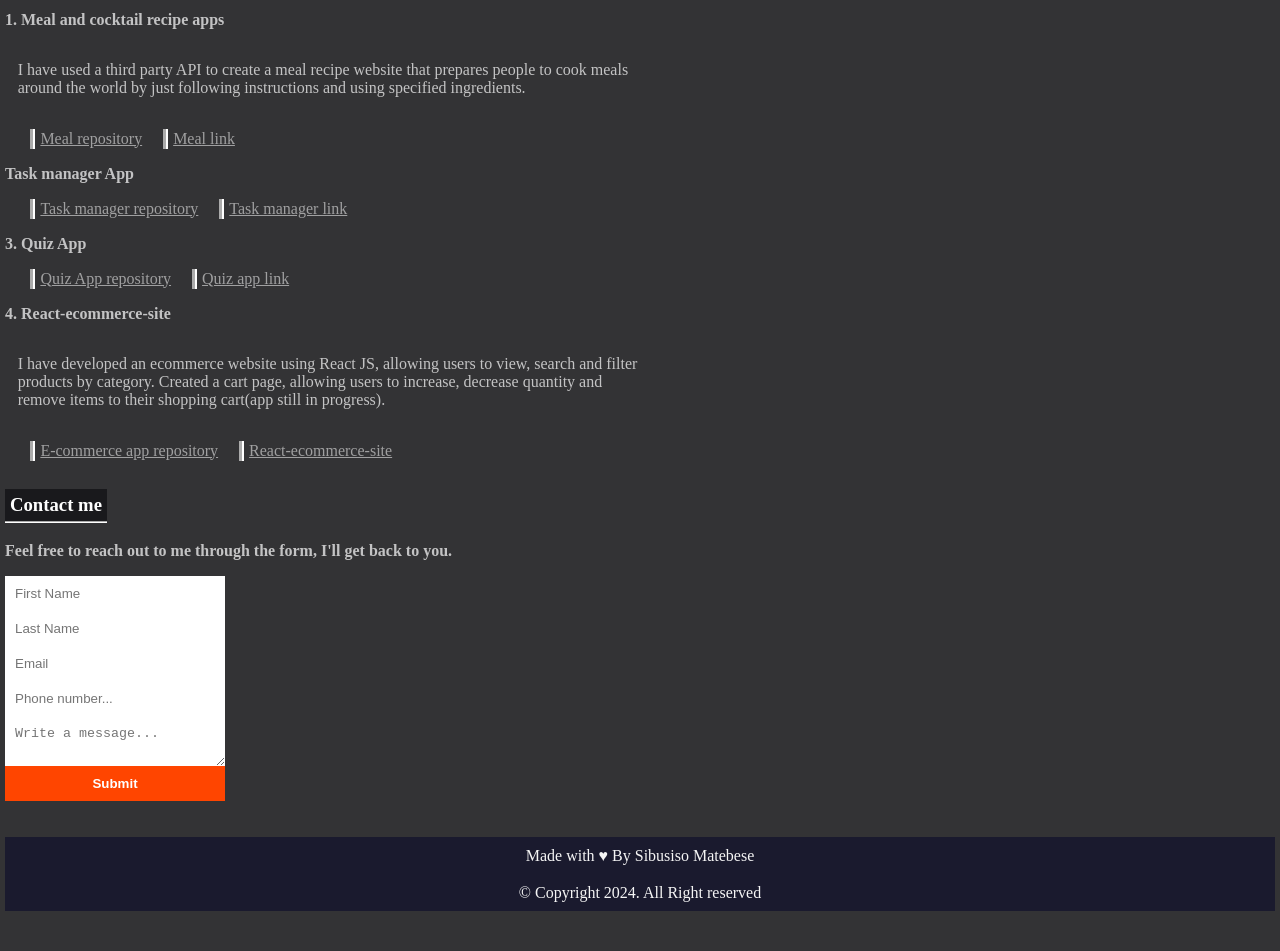
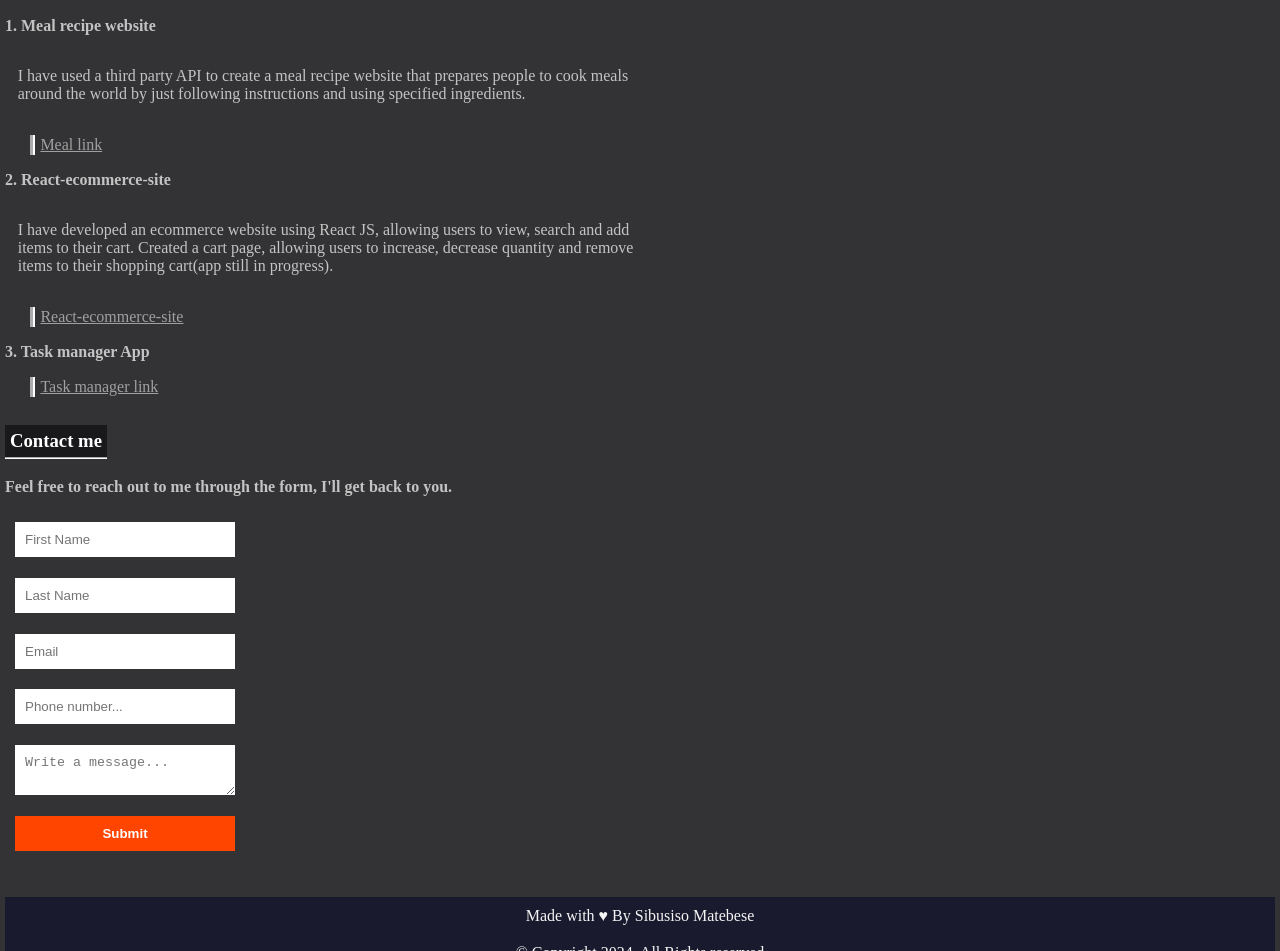
Before and after one commit to Sibusiso75/my-portfolio, a React (Vite) app: page / in a window 1280 px wide. Shown: the part 821-1772 px from the top of the page. Before the commit the page ends 1737 px from the top, so only its background shows below. Built offline with nearby package versions, Linux system fonts and the light colour scheme.

Commit message:
add contact form

```diff
--- a/package.json
+++ b/package.json
@@ -10,11 +10,13 @@
     "preview": "vite preview"
   },
   "dependencies": {
+    "axios": "^1.6.8",
     "react": "^18.2.0",
     "react-dom": "^18.2.0",
     "react-icons": "^4.12.0",
     "react-router-dom": "^6.19.0",
-    "react-scroll": "^1.9.0"
+    "react-scroll": "^1.9.0",
+    "react-toastify": "^10.0.5"
   },
   "devDependencies": {
     "@types/react": "^18.2.15",
--- a/src/AboutMeAndSkills.jsx
+++ b/src/AboutMeAndSkills.jsx
@@ -1,6 +1,6 @@
 import React from 'react'
-import {FaDownload, FaHtml5, FaCss3,  FaReact, FaNodeJs, FaDatabase} from "react-icons/fa"
-import {MdJavascript, MdEmail} from "react-icons/md"
+import { FaHtml5, FaCss3,  FaReact, FaNodeJs, FaDatabase} from "react-icons/fa"
+import {MdJavascript} from "react-icons/md"
 import {BiGitBranch} from "react-icons/bi"
 
 
@@ -9,9 +9,13 @@ function AboutMeAndSkills() {
     <div>
       <div className='aboutMeAndDownload'>
          <h3>About me</h3>
+         <h3 style={{background:"none",
+    borderBottom: "none"}}>
+
          <a href="./sibusisomatebese'sResume.pdf" className='download' download >
-      Download resume
+      Download cv
     </a>
+         </h3>
       </div>
         <p>
         I am a web developer based in Kariega, Eastern Cape. I love Technology, learning new things and solving real world problems by developing software.
--- a/src/App.jsx
+++ b/src/App.jsx
@@ -9,7 +9,6 @@ import ContactAndFooter from './ContactAndFooter'
 function App() {
 
 
-//npm install axios react-toastify
 
   return (
     <>
--- a/src/ContactAndFooter.jsx
+++ b/src/ContactAndFooter.jsx
@@ -1,7 +1,5 @@
 import React, {useState} from 'react'
-// import  axios from "axios"
-// import {toast} from "react-toastify"
-//npm install axios react-toastify
+import  axios from "axios"
 
 function ContactAndFooter() {
     const [firstName, setfirstName] = useState("")
@@ -10,26 +8,26 @@ function ContactAndFooter() {
     const [phoneNumber, setPhoneNumber] = useState(0)
     const [message, setMessage] = useState("")
 
-    // function handleSubmit(e){
-    //     e.preventDefault()
-    //     axios.post("https://emailAPI.onrender.com",
-    //        {firstName, lastName, email, phoneNumber, message}).then((response)=>{
-    //            if(response.data.status){
-    //                toast.success(response.data.message)
-    //            } else{
-    //             toast.error(response.data.message)
-    //            }
-    //     }).catch(err =>{
-    //         console.log("Error")
-    //         toast.error("No internet access")
+    function handleSubmit(e){
+        e.preventDefault()
+        axios.post("https://emailAPI.onrender.com",
+           {firstName, lastName, email, phoneNumber, message}).then((response)=>{
+               if(response.data.status){
+                   alert(response.data.message)
+               } else{
+                alert("Email not sent")
+               }
+        }).catch(err =>{
+            console.log("Error")
 
-    //     })
-    // }
+
+        })
+    }
     return (
         <div>
             <h3>Contact me</h3>
             <p><b>Feel free to reach out to me through the form, I'll get back to you.</b></p>
-            {/* <form onSubmit={handleSubmit}> */}
+            <form onSubmit={handleSubmit}>
                     <input type="text"
                         required
                         autoComplete='off'
@@ -60,11 +58,11 @@ function ContactAndFooter() {
                         placeholder='Write a message...'
                         />
                     <button type="submit">Submit</button>
-            {/* </form> */}
+            </form>
             <br /><br />
             <footer className="footer">
                 <p>Made with ♥ By Sibusiso Matebese</p>
-                <p>© Copyright 2024. All Right reserved</p>
+                <p>© Copyright 2024. All Rights reserved</p>
             </footer>
         </div>
     )
--- a/src/Header.jsx
+++ b/src/Header.jsx
@@ -2,16 +2,14 @@ import React from 'react'
 import { FaUserCheck,FaPhone, FaGithub, FaLinkedin, FaLinkedinIn } from "react-icons/fa"
 import { MdEmail, MdDownload } from "react-icons/md"
 
-
-
 function Header() {
   return (
     <div>
-        <header>
+        <header style={{background:"transparent"}}>
 <h1>Sibusiso Matebese</h1>
-          <span><MdEmail/> SibusisoMatebese75@gmail.com</span>
+          <span ><MdEmail/> SibusisoMatebese75@gmail.com</span>
           <p><FaPhone /> +27 631008729</p>
-          <span style={{display:"flex"}}><a href="https://github.com/Sibusiso75"
+          <span style={{display:"flex", fontWeight:"normal"}}><a href="https://github.com/Sibusiso75"
           style={{borderLeft:"none", borderRight:"2px double whitesmoke"}}><FaGithub/></a><a href="https://www.linkedin.com/in/Sibusiso-matebese-8a0600265"
           style={{borderLeft:"none"}}> <FaLinkedin/></a>
 </span>
--- a/src/Projects.jsx
+++ b/src/Projects.jsx
@@ -7,7 +7,7 @@ function Projects() {
     <div>
          <h3>Personal Projects</h3>
         <div>
-          <p><b>1. Meal and cocktail recipe apps</b></p>
+          <p><b>1. Meal recipe website</b></p>
           <div>
           </div>
           <div className="imageContainer">
@@ -18,51 +18,30 @@ function Projects() {
           <p>
           </p>
           <div className="links">
-            <a href="https://github.com/Sibusiso75/meal-recipe-app.git">Meal repository</a>
             <a href="https://s-mealrecipes.netlify.com">Meal link</a>
           </div>
-
-
-
           <p>
-            <b>Task manager App</b>
-          </p>
-
-
-          <p>
-          </p>
-          <div className="links">
-
-          <span><a href=" https://github.com/Sibusiso75/my-task-list.git">Task manager repository</a></span>
-          <span><a href="https://react-manage-tasks.netlify.app">Task manager link</a></span>
-          </div>
-
-
-
-          <p>
-            <b>3. Quiz App</b>
-
-          </p>
-          <div className="links">
-          <span><a href="https://github.com/Sibusiso75">Quiz App repository</a></span>
-          <span><a href="https://s-react-quiz.netlify.app">Quiz app link</a></span>
-            </div>
-          <p>
-            <b>4. React-ecommerce-site</b>
+            <b>2. React-ecommerce-site</b>
           </p>
           <div className="imageContainer">
-            <p>I have developed an ecommerce website using React JS, allowing users to view, search and filter products by category. Created a cart page, allowing users to increase, decrease quantity and remove items to their shopping cart(app still in progress).
+            <p>I have developed an ecommerce website using React JS, allowing users to view, search and add items to their cart. Created a cart page, allowing users to increase, decrease quantity and remove items to their shopping cart(app still in progress).
             </p>
           </div>
           <p>
 
           </p>
           <div className="links">
-
-          <a href="https://github.com/Sibusiso75/react-quiz.netlify">E-commerce app repository</a>
-          <a href="https://s-react-e-commerce.netlify">
+                      <a href="https://s-react-e-commerce.netlify">
                         React-ecommerce-site
           </a>
+          </div>
+          <p>
+            <b>3. Task manager App</b>
+          </p>
+          <p>
+          </p>
+          <div className="links">
+          <span><a href="https://react-manage-tasks.netlify.app">Task manager link</a></span>
           </div>
 
         </div>
--- a/src/portfolio.css
+++ b/src/portfolio.css
@@ -1,6 +1,10 @@
 .aboutMeAndDownload{
   display: flex;
   justify-content: space-between;
+}
+body{
+  margin: 0px;
+  padding:0px;
 }
 .download:link{
   border-left: none;
@@ -14,8 +18,9 @@
   padding:10px;
   height:fit-content;
 }
-@media screen and (max-width:767px) {
+@media (max-width:767px) {
   body {
+
     margin: 0px;
     padding: 0px;
     background:  rgba(22, 22, 25, 0.874);
@@ -28,9 +33,8 @@
     flex-direction: column;
     width: 200px;
     padding:10px;
-    border-radius:5px;
 
-    gap:1.5rem;
+    gap:1.3rem;
     padding:10px;
   }
 
@@ -137,6 +141,8 @@
   }
   form {
     padding-left:1%;
+
+
   }
   .firstAndLast{
     display: flex;
@@ -167,6 +173,8 @@
   header,
 
   .footer {
+    padding:0px;
+    margin:0px;
     display: flex;
     flex-direction: column;
     text-align: center;
@@ -247,7 +255,7 @@
 }
 
 
-@media screen and (min-width:767px) and (max-width:1023px) {
+@media (min-width:767px) and (max-width:1023px) {
   body {
     margin: 0px;
     padding: 0px;
@@ -332,6 +340,7 @@
   }
   form {
     padding-left:1%;
+
   }
   .firstAndLast{
     display: flex;
@@ -356,6 +365,8 @@
   header,
 
   .footer {
+    padding:0px;
+    margin:0px;
     display: flex;
     flex-direction: column;
     text-align: center;
@@ -435,10 +446,9 @@
     flex-direction: column;
     width: 200px;
     padding:10px;
-    border-radius:5px;
     border:none;
     outline:none;
-    gap:1.5rem;
+    gap:1.3rem;
     padding:10px;
   }
 
@@ -455,7 +465,7 @@
 
 }
 
-@media screen and (min-width:1024px) {
+@media  (min-width:1024px) {
   body {
     margin: 0px;
     padding: 0px;
@@ -543,6 +553,8 @@
   header,
 
   .footer {
+    margin:0px;
+    padding:0px;
     display: flex;
     flex-direction: column;
     text-align: center;
@@ -615,7 +627,8 @@
     border:none;
     outline:none;
 
-    gap:1.5rem;
+
+    gap:1.3rem;
     padding:10px;
   }
 
```
Also changed, not shown: 1 other file (tests, documents, lock files or other folders).
